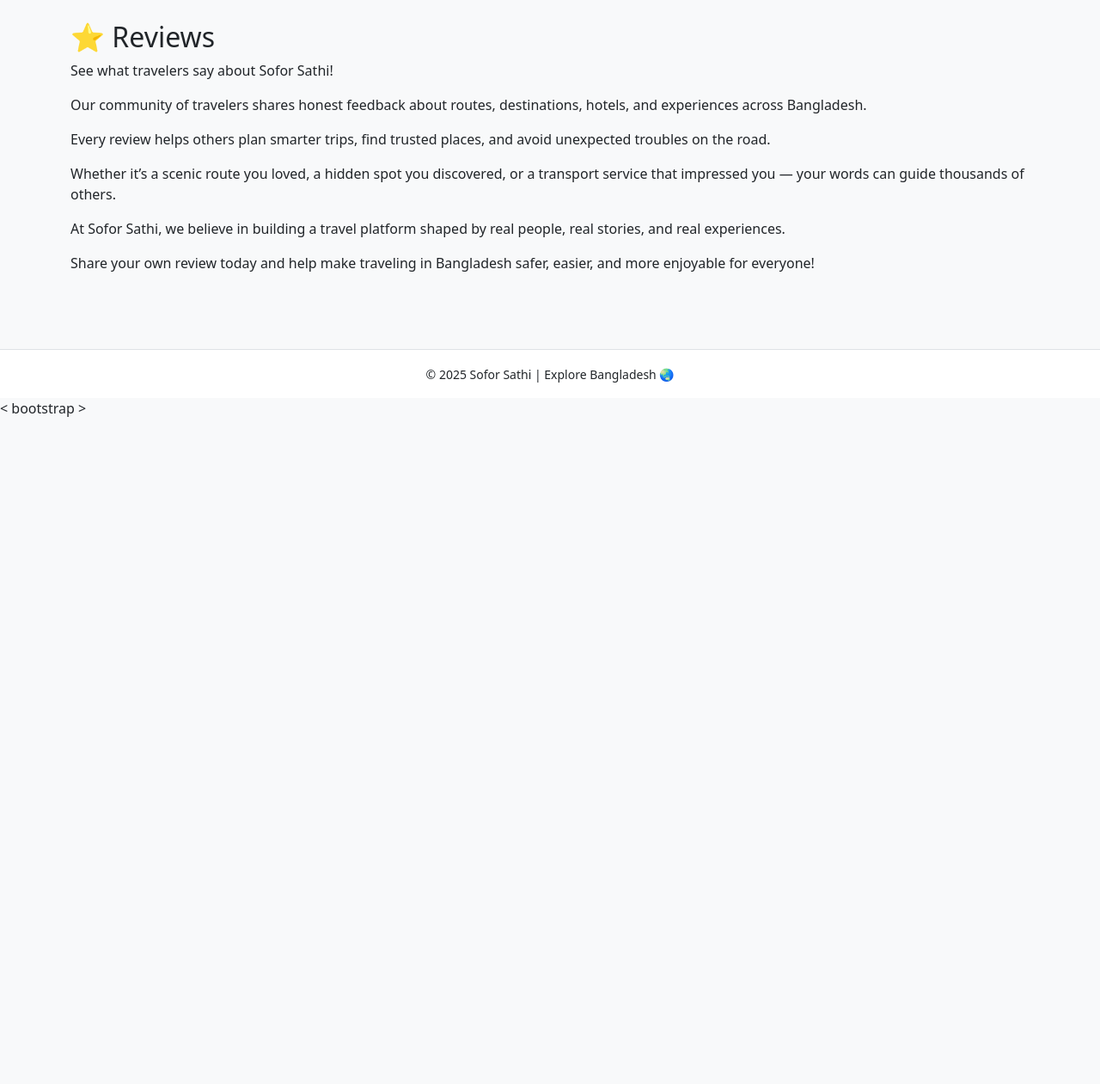
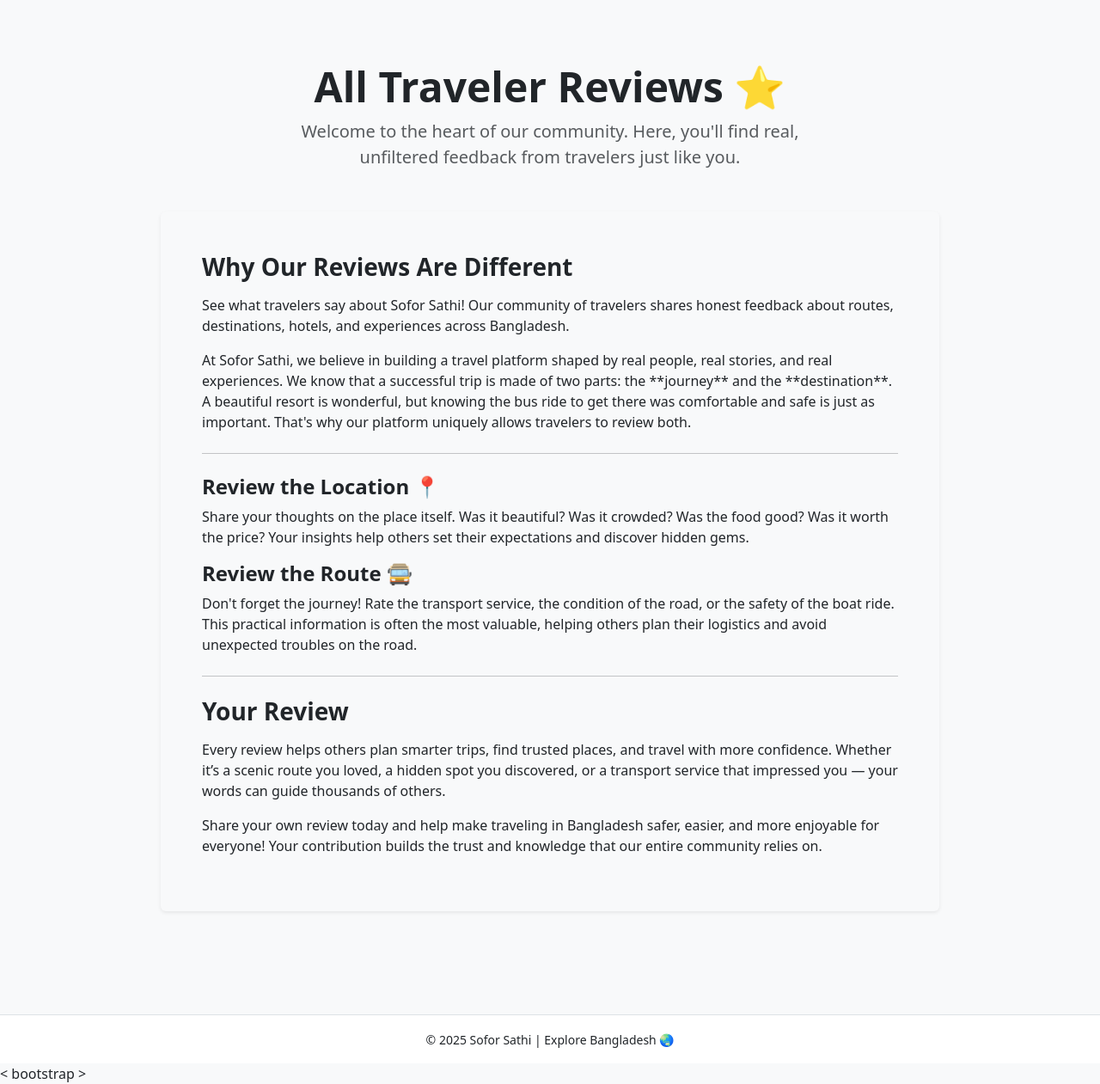
Before and after one commit to rayhanislam2004/Sofor_Sathi, a Django app: page /review/ in a window 1280 px wide. Shown: the part 80-1341 px from the top of the page at 86% size. Before the commit the page ends 565 px from the top, so only its background shows below. Run offline with Django 5.2, Linux system fonts and the light colour scheme.

Commit message:
Update review.html

```diff
--- a/sofor_sathi/templates/review.html
+++ b/sofor_sathi/templates/review.html
@@ -1,10 +1,44 @@
 {% extends 'base.html' %}
+
+{% block title %}All Traveler Reviews{% endblock %}
+
 {% block content %}
-<h2>⭐ Reviews</h2>
-<p>See what travelers say about Sofor Sathi!</p>
-<p>Our community of travelers shares honest feedback about routes, destinations, hotels, and experiences across Bangladesh.</p>
-<p>Every review helps others plan smarter trips, find trusted places, and avoid unexpected troubles on the road.</p>
-<p>Whether it’s a scenic route you loved, a hidden spot you discovered, or a transport service that impressed you — your words can guide thousands of others.</p>
-<p>At Sofor Sathi, we believe in building a travel platform shaped by real people, real stories, and real experiences.</p>
-<p>Share your own review today and help make traveling in Bangladesh safer, easier, and more enjoyable for everyone!</p>
+<div class="container py-5">
+    <div class="row justify-content-center">
+        <div class="col-lg-10">
+
+            <div class="text-center mb-5">
+                <h1 class="display-5 fw-bold">All Traveler Reviews ⭐</h1>
+                <p class="lead text-muted col-lg-8 mx-auto">
+                    Welcome to the heart of our community. Here, you'll find real, unfiltered feedback from travelers just like you.
+                </p>
+            </div>
+
+            <div class="bg-light p-4 p-md-5 rounded shadow-sm">
+                <h3 class="fw-bold mb-3">Why Our Reviews Are Different</h3>
+
+                <p>See what travelers say about Sofor Sathi! Our community of travelers shares honest feedback about routes, destinations, hotels, and experiences across Bangladesh.</p>
+
+                <p>At Sofor Sathi, we believe in building a travel platform shaped by real people, real stories, and real experiences. We know that a successful trip is made of two parts: the **journey** and the **destination**. A beautiful resort is wonderful, but knowing the bus ride to get there was comfortable and safe is just as important. That's why our platform uniquely allows travelers to review both.</p>
+
+                <hr class="my-4">
+
+                <h4 class="fw-bold">Review the Location 📍</h4>
+                <p>Share your thoughts on the place itself. Was it beautiful? Was it crowded? Was the food good? Was it worth the price? Your insights help others set their expectations and discover hidden gems.</p>
+
+                <h4 class="fw-bold">Review the Route 🚍</h4>
+                <p>Don't forget the journey! Rate the transport service, the condition of the road, or the safety of the boat ride. This practical information is often the most valuable, helping others plan their logistics and avoid unexpected troubles on the road.</p>
+
+                <hr class="my-4">
+
+                <h3 class="fw-bold mb-3">Your Review</h3>
+
+                <p>Every review helps others plan smarter trips, find trusted places, and travel with more confidence. Whether it’s a scenic route you loved, a hidden spot you discovered, or a transport service that impressed you — your words can guide thousands of others.</p>
+
+                <p>Share your own review today and help make traveling in Bangladesh safer, easier, and more enjoyable for everyone! Your contribution builds the trust and knowledge that our entire community relies on.</p>
+            </div>
+
+            </div>
+    </div>
+</div>
 {% endblock %}
```
